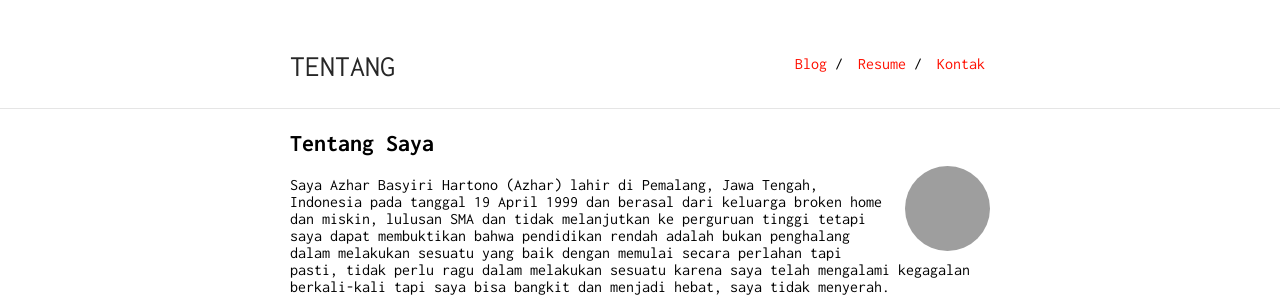
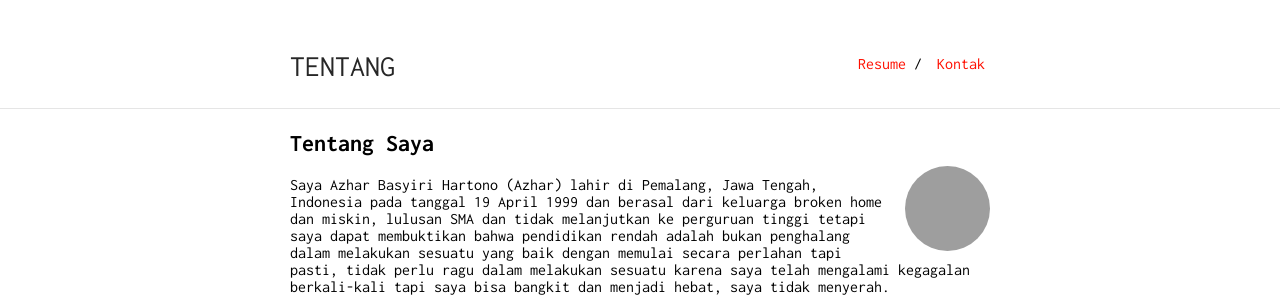
Before and after one commit to intrapegasus/id, a Jekyll site: the page built from index.md, in a window 1280 px wide and 900 px high, cut to the strip 0-297 px from the top of the window. Built offline with Jekyll 4.4.1, drawn with Linux system fonts in a browser that asks for light colours; our own code applies the rules of GitHub Pages for plain Markdown files; grey boxes are pictures that could not be loaded.

Commit message:
Update _config.yml

```diff
--- a/_config.yml
+++ b/_config.yml
@@ -11,8 +11,6 @@ sass:
     sass_dir: _sass
 
 nav:
- - name: "Blog"
-   link: "https://id.basyiri.my.id"
  - name: "Resume"
    link: "https://basyiri.my.id/id/resume"
  - name: "Kontak"
```
